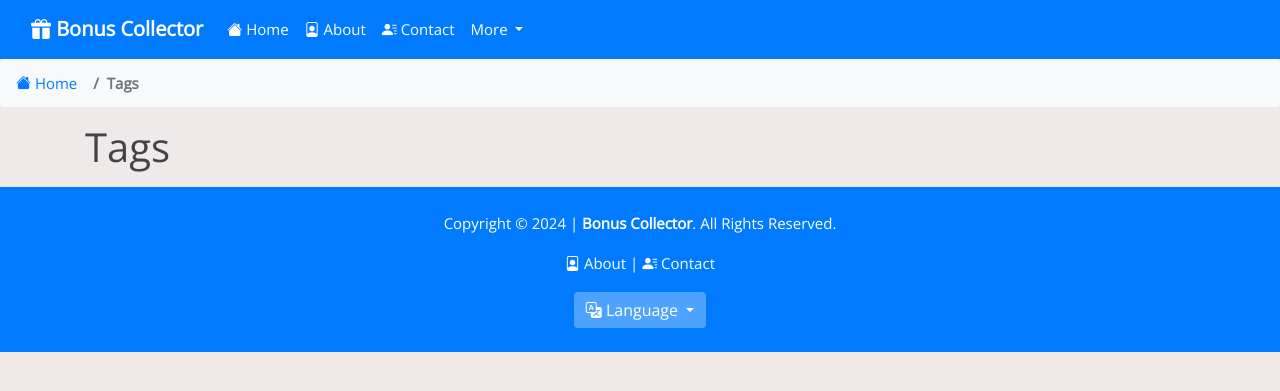
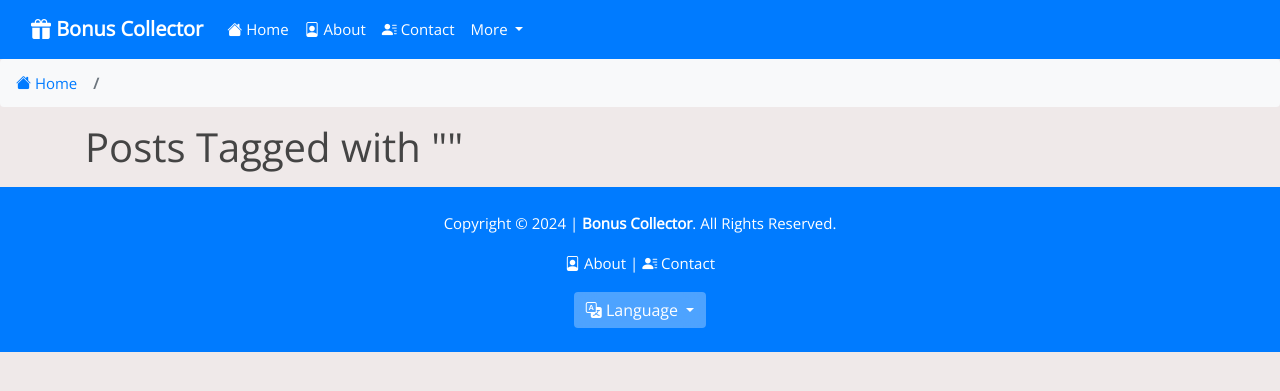
Before and after one commit to Prollad99/bs-net, a Jekyll site: the page built from tags/index.html, in a window 1280 px wide. Shown: the top 391 px of the page. Built offline with Jekyll 4.4.1, drawn with Linux system fonts in a browser that asks for light colours; nearby versions of some CDN libraries; comment, search, counter and statistics services are not loaded.

Commit message:
Update index.html

```diff
--- a/tags/index.html
+++ b/tags/index.html
@@ -1,31 +1,20 @@
 ---
 layout: default
-title: "Tags"
 ---
-
-<h1>Tags</h1>
-
-{% assign empty_array = "" | split: "" %}
-
-{%- comment -%}
-Initialize posts_array.docs and blogs_array.docs with empty arrays if they are not defined.
-{%- endcomment -%}
-
-{% assign posts_docs = posts_array.docs | default: empty_array %}
-{% assign blogs_docs = blogs_array.docs | default: empty_array %}
-
-{%- comment -%}
-Concatenate all_docs with blogs_docs.
-{%- endcomment -%}
-
-{% assign combined_docs = all_docs | concat: blogs_docs %}
-
-{%- comment -%}
-Now you can use combined_docs safely as it should be an array.
-{%- endcomment -%}
+<h1>Posts Tagged with "{{ page.tag }}"</h1>
 
 <ul>
-  {%- for doc in combined_docs -%}
-    <li><a href="{{ doc.url }}">{{ doc.title }}</a></li>
-  {%- endfor -%}
+  {% assign combined_posts = site.posts | concat: site.blogs %}
+
+  {% assign tagged_posts = "" | split: "" %}
+
+  {% for post in combined_posts %}
+    {% if post.tags contains page.tag %}
+      {% assign tagged_posts = tagged_posts | push: post %}
+    {% endif %}
+  {% endfor %}
+
+  {% for post in tagged_posts %}
+    <li><a href="{{ post.url }}">{{ post.title }}</a></li>
+  {% endfor %}
 </ul>
```
